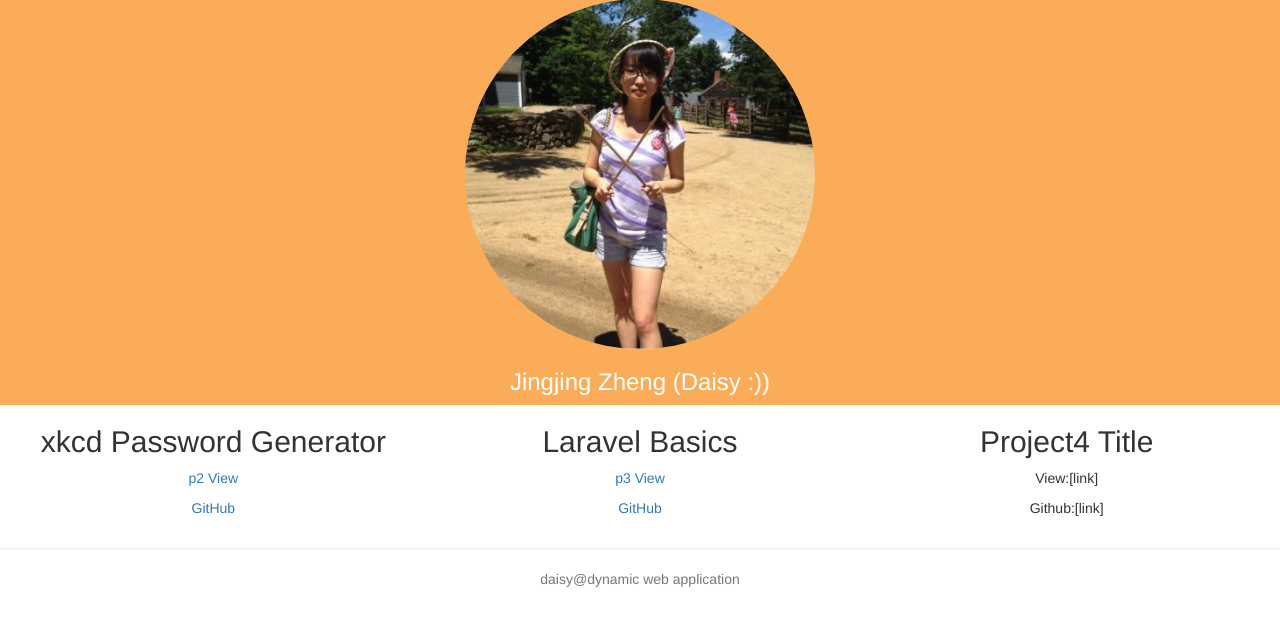
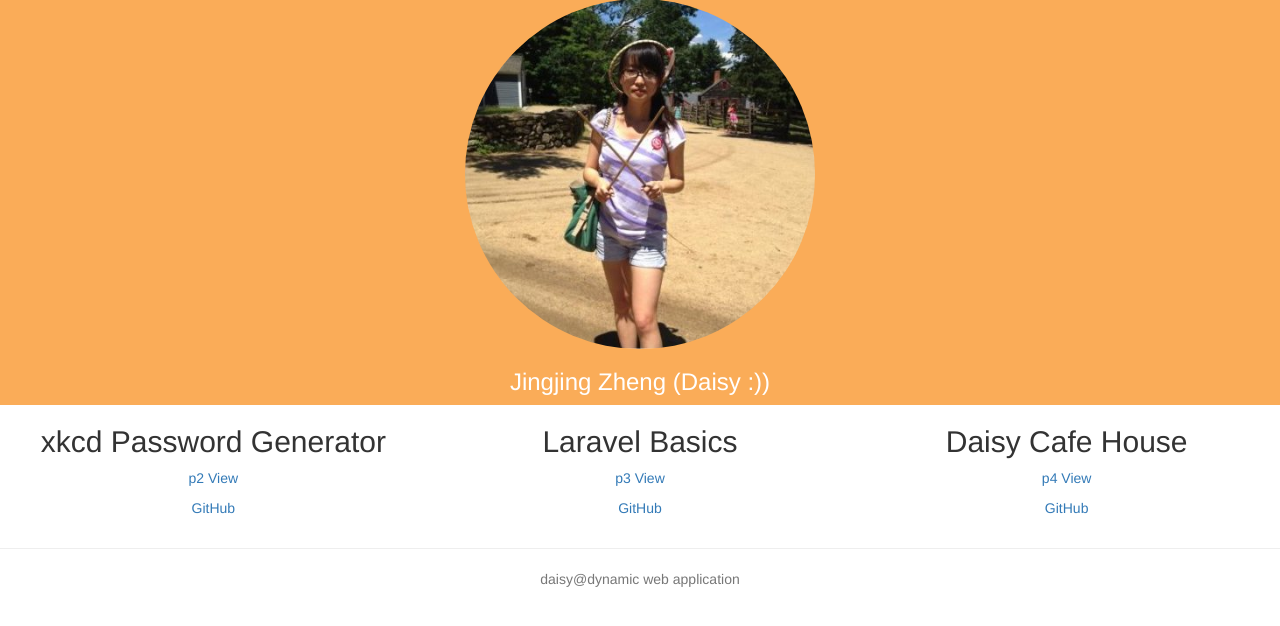
Before and after one commit to daisyzheng2012/p1, a PHP site: page / in a window 1280 px wide. Shown: the part 53-679 px from the top of the page. Run offline with PHP 8.4, Linux system fonts and the light colour scheme.

Commit message:
update p4

```diff
--- a/index.php
+++ b/index.php
@@ -50,9 +50,9 @@
         <p><a href="https://github.com/daisyzheng2012/p3">GitHub</a></p>
       </div>
       <div class="col-sm-4">
-        <h2>Project4 Title</h2>
-        <p>View:[link]</p>
-        <p>Github:[link]</p>
+        <h2>Daisy Cafe House</h2>
+        <p><a href="http://p4.jingjingzheng.me">p4 View</a></p>
+        <p><a href="https://github.com/daisyzheng2012/p4">GitHub</a></p>
       </div>
     </div>
   </div>
```
